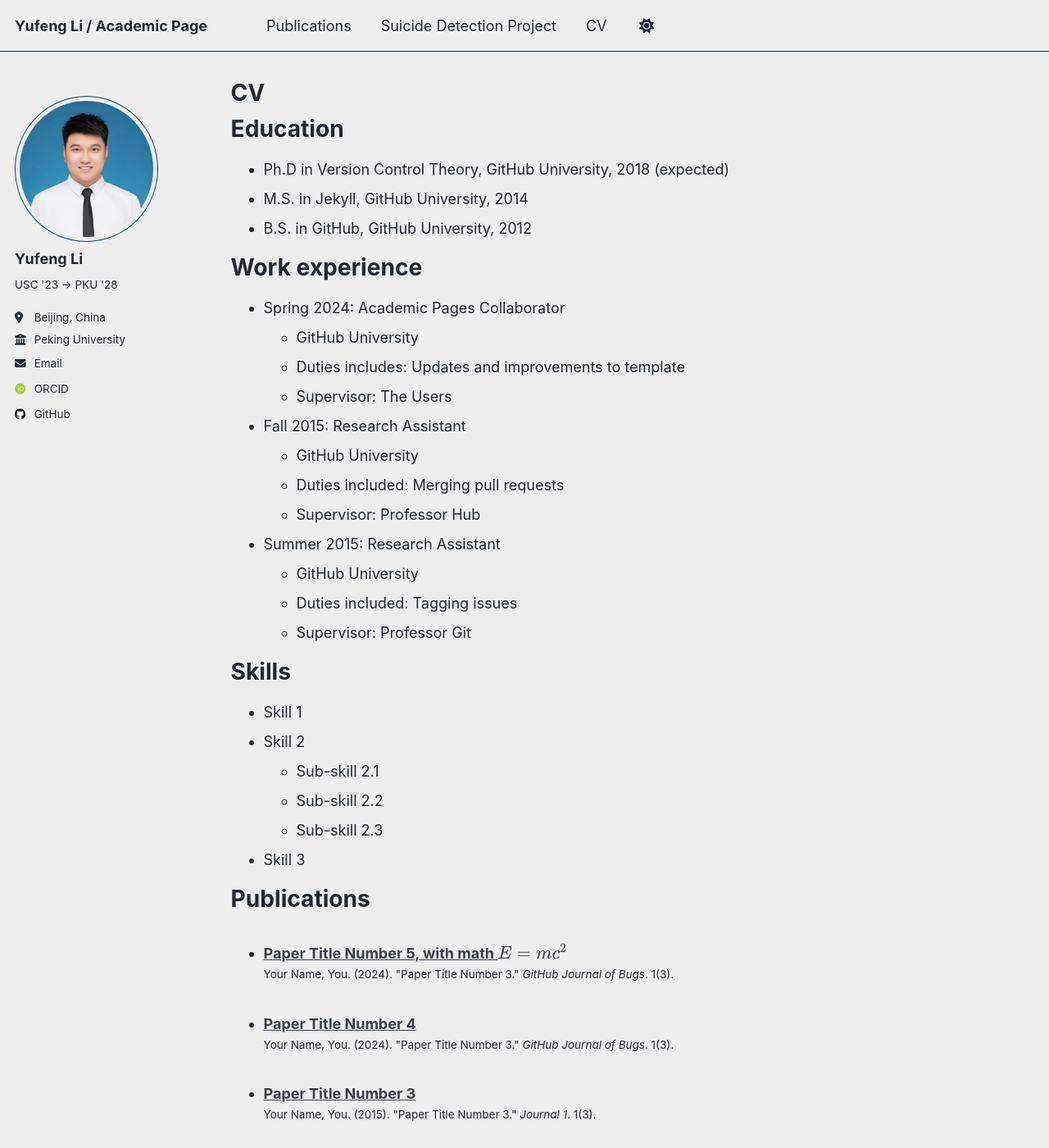
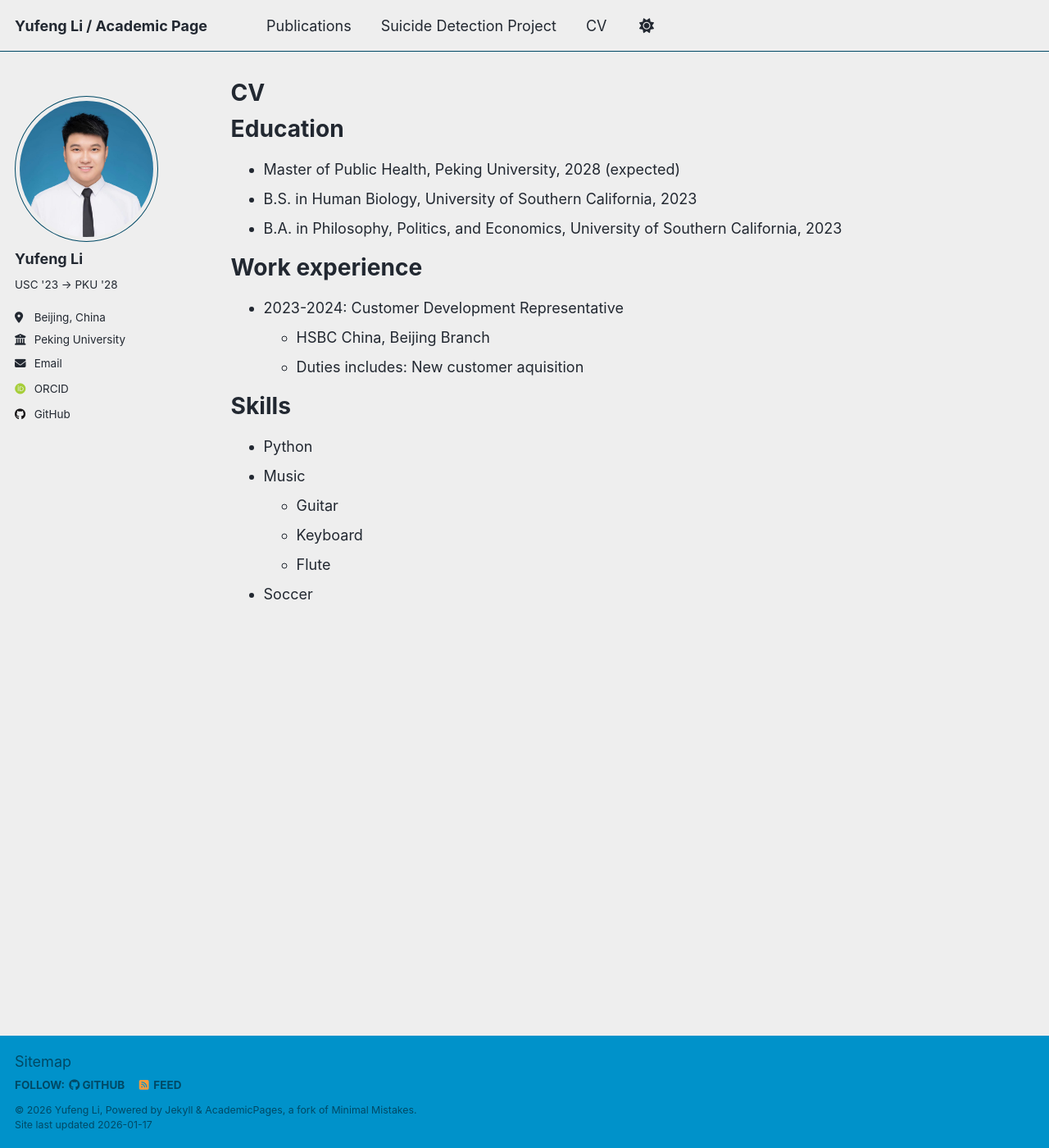
Before and after one commit to yfli0324/yfli0324.github.io, a Jekyll site: the page built from _pages/cv.md, in a window 1280 px wide and 1400 px high. Shown: the whole window at 82% size. Built offline with Jekyll 4.4.1, drawn with Linux system fonts in a browser that asks for light colours; some web fonts are replaced; a script that is not in the unit is left out; some of the changed text lies outside the part shown.

Commit message:
Update cv.md

```diff
--- a/_pages/cv.md
+++ b/_pages/cv.md
@@ -11,54 +11,21 @@ redirect_from:
 
 Education
 ======
-* Ph.D in Version Control Theory, GitHub University, 2018 (expected)
-* M.S. in Jekyll, GitHub University, 2014
-* B.S. in GitHub, GitHub University, 2012
+* Master of Public Health, Peking University, 2028 (expected)
+* B.S. in Human Biology, University of Southern California, 2023
+* B.A. in Philosophy, Politics, and Economics, University of Southern California, 2023
 
 Work experience
 ======
-* Spring 2024: Academic Pages Collaborator
-  * GitHub University
-  * Duties includes: Updates and improvements to template
-  * Supervisor: The Users
-
-* Fall 2015: Research Assistant
-  * GitHub University
-  * Duties included: Merging pull requests
-  * Supervisor: Professor Hub
-
-* Summer 2015: Research Assistant
-  * GitHub University
-  * Duties included: Tagging issues
-  * Supervisor: Professor Git
+* 2023-2024: Customer Development Representative
+  * HSBC China, Beijing Branch
+  * Duties includes: New customer aquisition
 
 Skills
 ======
-* Skill 1
-* Skill 2
-  * Sub-skill 2.1
-  * Sub-skill 2.2
-  * Sub-skill 2.3
-* Skill 3
-
-Publications
-======
-  <ul>{% for post in site.publications reversed %}
-    {% include archive-single-cv.html %}
-  {% endfor %}</ul>
-
-Talks
-======
-  <ul>{% for post in site.talks reversed %}
-    {% include archive-single-talk-cv.html  %}
-  {% endfor %}</ul>
-
-Teaching
-======
-  <ul>{% for post in site.teaching reversed %}
-    {% include archive-single-cv.html %}
-  {% endfor %}</ul>
-
-Service and leadership
-======
-* Currently signed in to 43 different slack teams
+* Python
+* Music
+  * Guitar
+  * Keyboard
+  * Flute
+* Soccer
```
